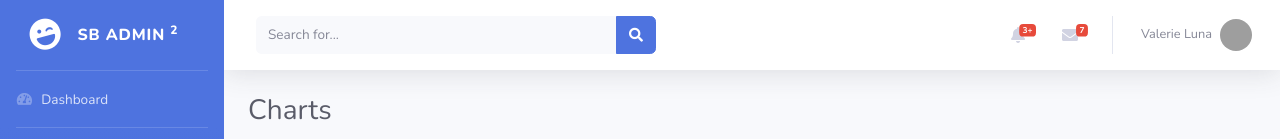
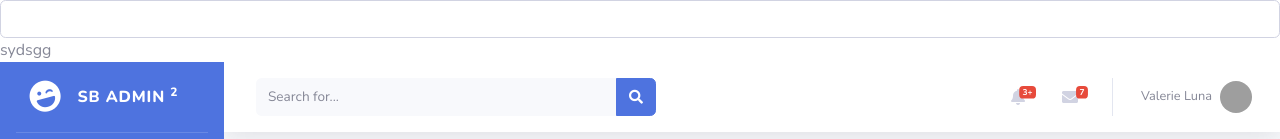
Before and after one commit to Piyush27399/panCard, a website with bundled scripts: page charts.html in a window 1280 px wide. Shown: the top 139 px of the page. Built offline with nearby package versions, Linux system fonts and the light colour scheme; grey boxes are pictures that could not be loaded.

Commit message:
Some changes in chartjs

```diff
--- a/charts.html
+++ b/charts.html
@@ -21,6 +21,13 @@
 </head>
 
 <body id="page-top">
+
+
+  <input type="email" name="" id="" class="form-control">
+
+  <div class="form">
+    <div class="abc">sydsgg</div>
+  </div>
 
   <!-- Page Wrapper -->
   <div id="wrapper">
```
